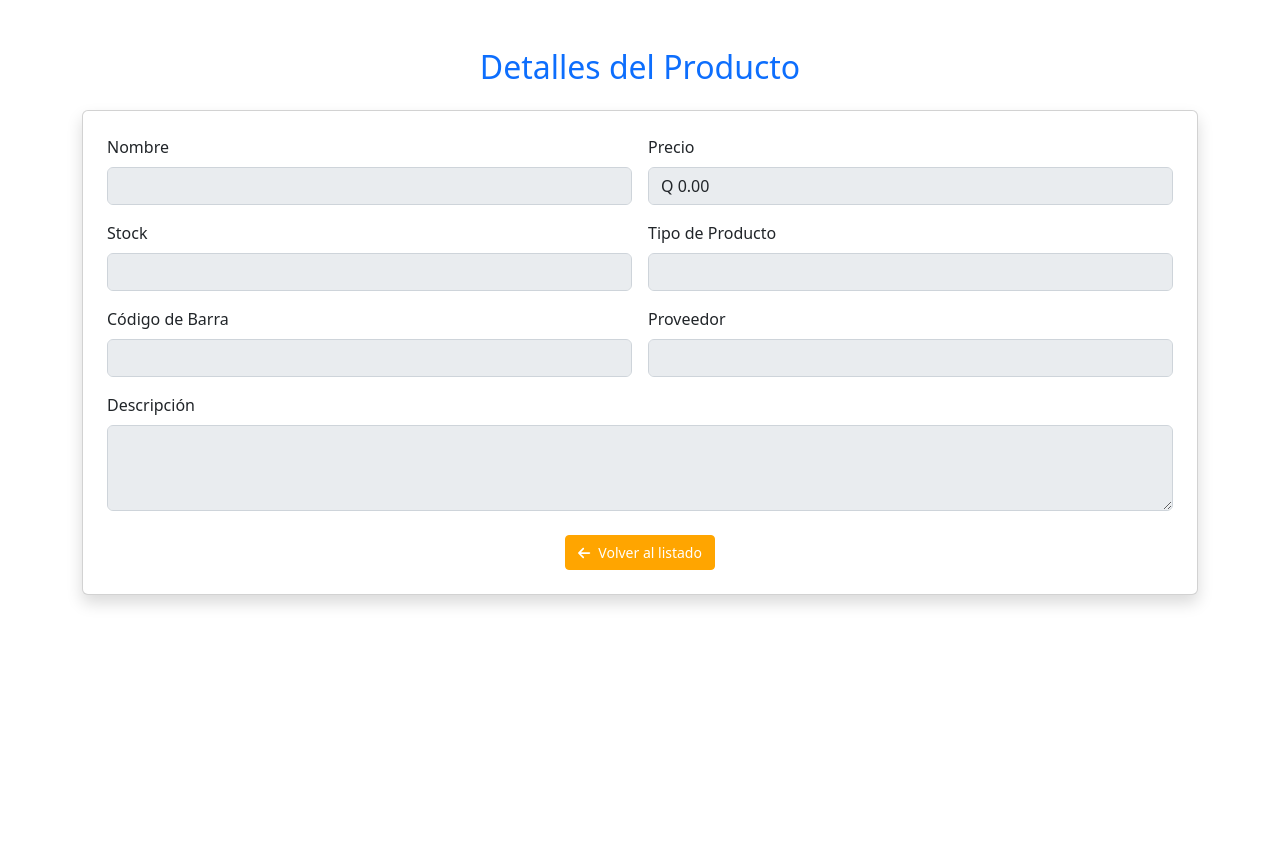
After one commit to Israel774/proyecto-cafeteria, a PHP site: page /administracion/productos/view_productos.php?id_productos=1 in a window 1280 px wide. The commit adds this page. Run offline with PHP 8.4, Linux system fonts and the light colour scheme; data that the repository does not hold is empty; some libraries are stand-ins or nearby versions.

Commit message:
opciones de productos

```diff
--- a/administracion/productos/registrar-producto.php
+++ b/administracion/productos/registrar-producto.php
@@ -230,8 +230,8 @@ $resultado = $conn->query($sql);
                   <input type="hidden" name="update_at" value="" />
 
                   <button type="submit" class="btn btn-primary">Guardar</button>
-                  <button type="reset" class="btn btn-secondary">
-                    Limpiar
+                  <button type="reset" class="btn btn-danger">
+                      Limpiar
                   </button>
                 </form>
               </div>
--- /dev/null
+++ b/administracion/productos/view_productos.php
@@ -0,0 +1,108 @@
+<?php
+include("../../conexion/conexion.php");
+
+$id_productos = $_GET['id_productos'];
+$sql = "SELECT productos.*, proveedor.Nombre AS nombre_proveedor
+        FROM productos
+        INNER JOIN proveedor ON productos.fk_proveedor = proveedor.id_proveedor
+        WHERE productos.id_productos = '$id_productos'";
+
+$r = mysqli_query($conn, $sql);
+$row = mysqli_fetch_array($r);
+?>
+
+<!DOCTYPE html>
+<html lang="es">
+<head>
+  <meta charset="utf-8" />
+  <meta name="viewport" content="width=device-width, initial-scale=1" />
+  <title>Ver Producto - Sistema</title>
+
+  <!-- FontAwesome, Bootstrap y estilos -->
+  <script src="https://use.fontawesome.com/releases/v6.3.0/js/all.js" crossorigin="anonymous"></script>
+  <link href="https://cdn.jsdelivr.net/npm/bootstrap@5.3.3/dist/css/bootstrap.min.css" rel="stylesheet">
+  <link rel="stylesheet" href="css/styles.css" />
+  <link rel="stylesheet" href="estilos.css">
+  <link rel="stylesheet" href="styles.css">
+
+  <style>
+    .btn-naranja {
+      background-color: orange;
+      color: white;
+      border: 1px solid orange;
+      padding: 0.375rem 0.75rem;
+      font-size: 0.875rem;
+      border-radius: 0.25rem;
+      transition: background-color 0.3s, color 0.3s;
+      text-decoration: none;
+      display: inline-block;
+    }
+
+    .btn-naranja:hover {
+      background-color: #e69500;
+      color: white;
+      border-color: #e69500;
+      cursor: pointer;
+    }
+  </style>
+</head>
+
+<body>
+  <div class="main-content">
+    <div class="container mt-5">
+      <h2 class="text-primary text-center mb-4">Detalles del Producto</h2>
+      <form class="card p-4 shadow">
+        <div class="row g-3">
+          <div class="col-md-6">
+            <label class="form-label">Nombre</label>
+            <input type="text" class="form-control" value="<?= $row['nombre'] ?>" disabled>
+          </div>
+
+          <div class="col-md-6">
+            <label class="form-label">Precio</label>
+            <input type="text" class="form-control" value="Q <?= number_format($row['precio'], 2) ?>" disabled>
+          </div>
+
+          <div class="col-md-6">
+            <label class="form-label">Stock</label>
+            <input type="text" class="form-control" value="<?= $row['stock'] ?>" disabled>
+          </div>
+
+          <div class="col-md-6">
+            <label class="form-label">Tipo de Producto</label>
+            <input type="text" class="form-control" value="<?= $row['tipo_producto'] ?>" disabled>
+          </div>
+
+          <div class="col-md-6">
+            <label class="form-label">Código de Barra</label>
+            <input type="text" class="form-control" value="<?= $row['codigo_barra'] ?>" disabled>
+          </div>
+
+          <div class="col-md-6">
+            <label class="form-label">Proveedor</label>
+            <input type="text" class="form-control" value="<?= $row['nombre_proveedor'] ?>" disabled>
+          </div>
+
+          <div class="col-md-12">
+            <label class="form-label">Descripción</label>
+            <textarea class="form-control" rows="3" disabled><?= $row['descripcion'] ?></textarea>
+          </div>
+
+          <?php if (!empty($row['imagen'])): ?>
+          <div class="col-md-12 text-center">
+            <label class="form-label d-block">Imagen del Producto</label>
+            <img src="../../<?= $row['imagen'] ?>" alt="Imagen del producto" class="img-fluid rounded" style="max-height: 250px;">
+          </div>
+          <?php endif; ?>
+
+          <div class="col-12 text-center mt-4">
+            <a href="productos_registrados.php" class="btn btn-xs btn-naranja">
+              <i class="fas fa-arrow-left me-2"></i>Volver al listado
+            </a>
+          </div>
+        </div>
+      </form>
+    </div>
+  </div>
+</body>
+</html>
```
Also changed, not shown: administracion/productos/delete_productos.php (added, +17 -0 lines), administracion/productos/edit_productos.php (+4 -4 lines), administracion/productos/productos_registrados.php (+14 -12 lines), administracion/productos/update_productos.php (added, +67 -0 lines), administracion/css/styles.css, imagenes/img_20250730_140533.png (deleted), imagenes/img_20250731_160418.png (added), imagenes/img_20250805_082456.png (added), imagenes/img_20250806_114339.png (added).
